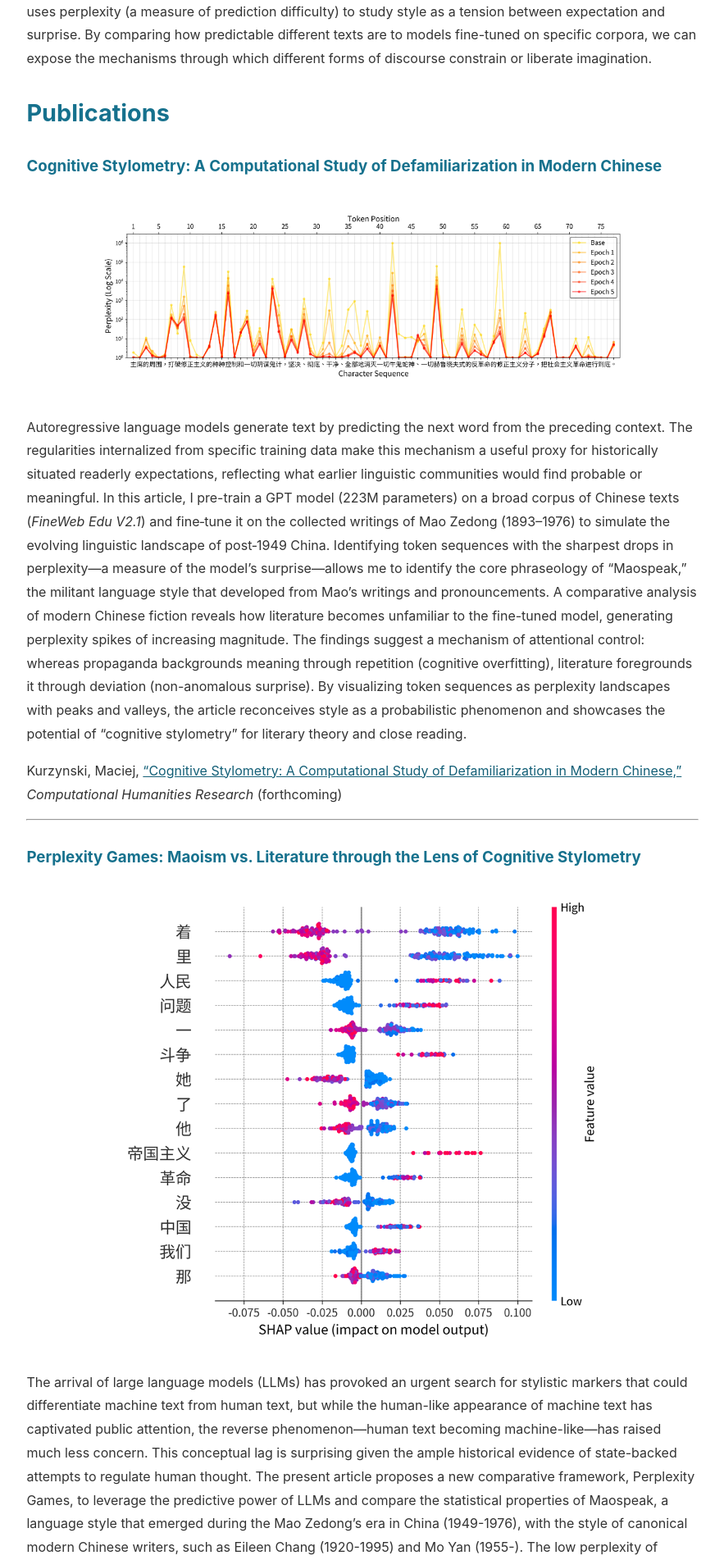
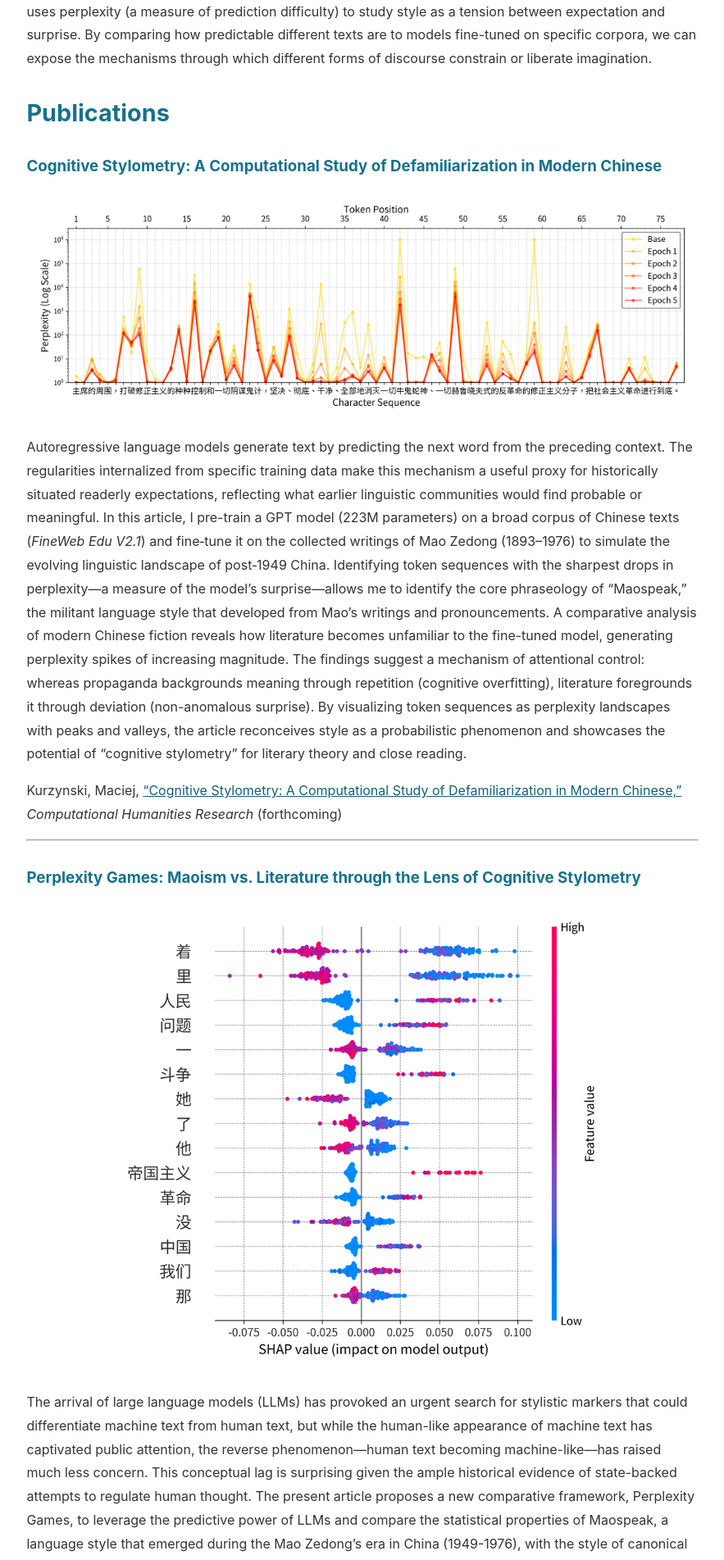
Before and after one commit to mcjkurz/qhchina, a Jekyll site: the page built from docs/projects/cognitive-stylometry/index.md, in a window 1280 px wide. Shown: the part 692-2595 px from the top of the page at 82% size, without its empty margins (198-1081 px from the left). Built offline with Jekyll 4.4.1, drawn with Linux system fonts in a browser that asks for light colours.

Commit message:
project description change

```diff
--- a/docs/projects/cognitive-stylometry/index.md
+++ b/docs/projects/cognitive-stylometry/index.md
@@ -12,7 +12,7 @@ Language models predict the next word by learning statistical patterns from thei
 
 ### Cognitive Stylometry: A Computational Study of Defamiliarization in Modern Chinese
 
-<img src="maospeak_pattern.png" alt="Cognitive Stylometry" style="max-width: 80%; height: auto; margin: 2rem auto; display: block;">
+<img src="maospeak_pattern.png" alt="Cognitive Stylometry" style="max-width: 100%; height: auto; display: block;">
 
 Autoregressive language models generate text by predicting the next word from the preceding context. The regularities internalized from specific training data make this mechanism a useful proxy for historically situated readerly expectations, reflecting what earlier linguistic communities would find probable or meaningful. In this article, I pre-train a GPT model (223M parameters) on a broad corpus of Chinese texts (*FineWeb Edu V2.1*) and fine‑tune it on the collected writings of Mao Zedong (1893–1976) to simulate the evolving linguistic landscape of post‑1949 China. Identifying token sequences with the sharpest drops in perplexity—a measure of the model's surprise—allows me to identify the core phraseology of "Maospeak," the militant language style that developed from Mao's writings and pronouncements. A comparative analysis of modern Chinese fiction reveals how literature becomes unfamiliar to the fine-tuned model, generating perplexity spikes of increasing magnitude. The findings suggest a mechanism of attentional control: whereas propaganda backgrounds meaning through repetition (cognitive overfitting), literature foregrounds it through deviation (non-anomalous surprise). By visualizing token sequences as perplexity landscapes with peaks and valleys, the article reconceives style as a probabilistic phenomenon and showcases the potential of "cognitive stylometry" for literary theory and close reading.
 
```
